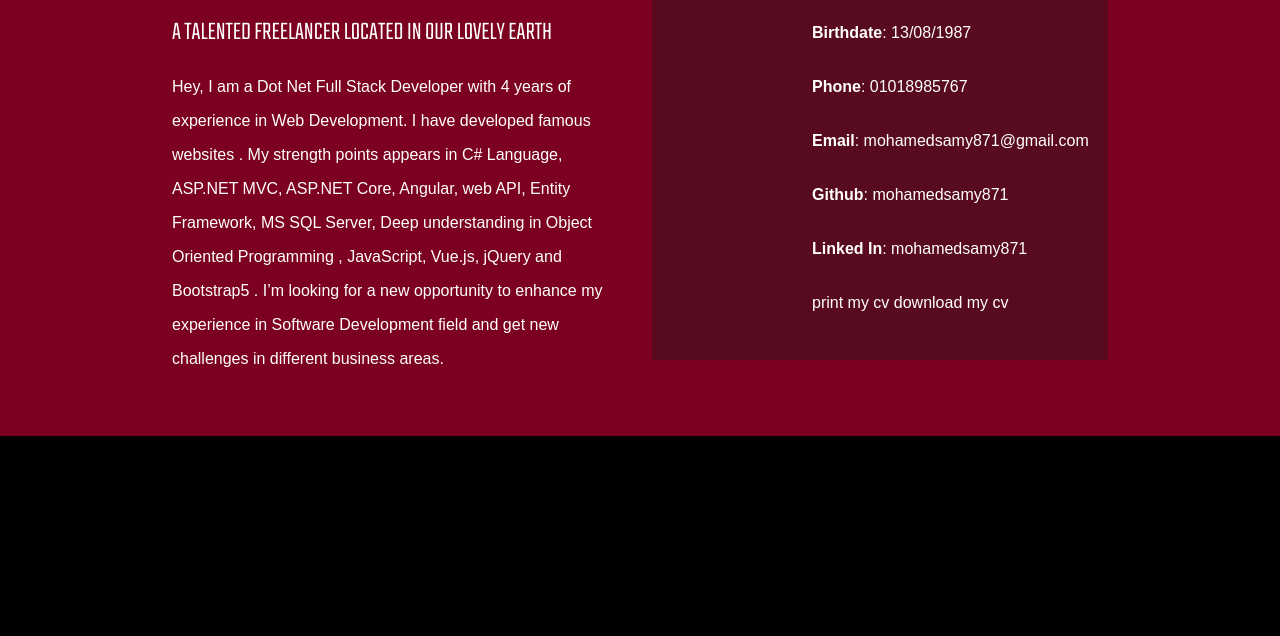
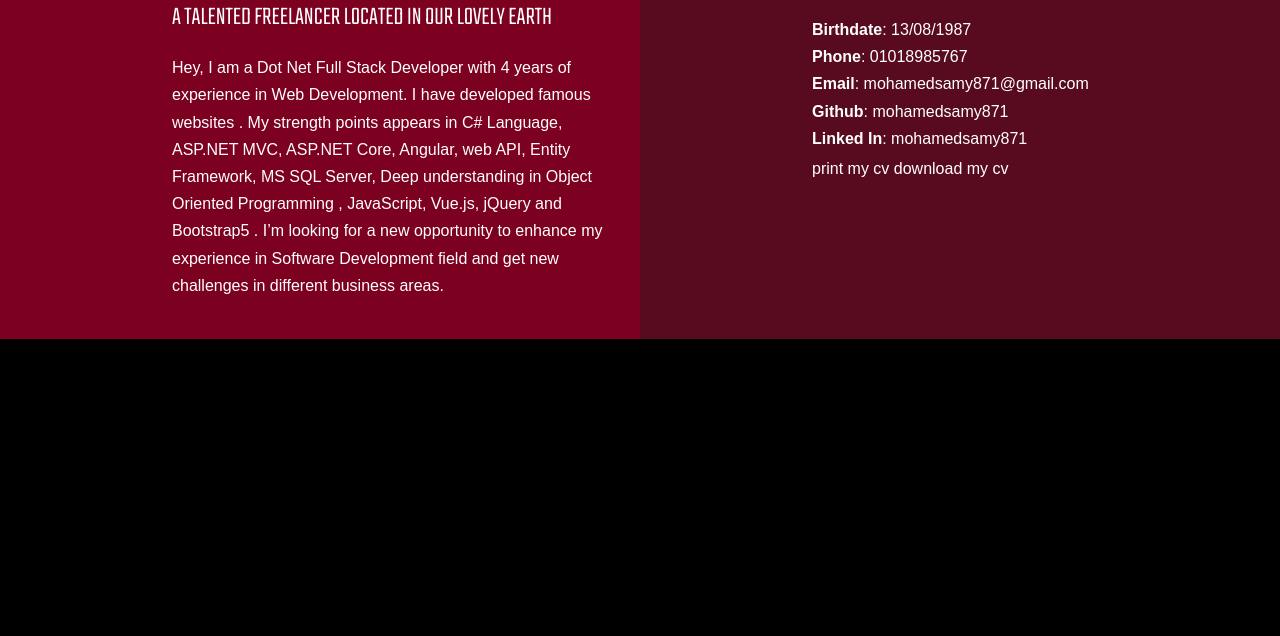
Before and after one commit to mohamedsamy871/PersonalWebsite, a plain HTML site: page content.html in a window 1280 px wide. Shown: the part 164-800 px from the top of the page. Drawn offline with nearby package versions, Linux system fonts and the light colour scheme.

Commit message:
'goodview'

```diff
--- a/content.html
+++ b/content.html
@@ -15,9 +15,10 @@
   <body>
     <div class="page-wrapper">
       <div class="brief-section">
+        <div class="introBg"></div>
         <div class="container">
           <div class="row">
-            <div class="col-6">
+            <div class="col-6" style="z-index: 1;">
               <div class="brief-container">
                 <h4>MOHAMED SAMY MOHAMED</h4>
                 <p class="subtitle">WEB DESIGNER / DEVELOPER</p>
--- a/css/main.css
+++ b/css/main.css
@@ -433,7 +433,12 @@ padding-right: 0;
   /*personal info section========START================*/
   .brief-section{
     padding:90px 0 40px;
-    background-color: var(--thm-base);
+    background-color: var(--thm-base-dark);
+    position: relative;
+  }
+  .brief-section p{
+    line-height: 1.7em!important;
+    margin-bottom: 0;
   }
 .brief-section .container{
   max-width: 960px;
@@ -451,6 +456,7 @@ padding-right: 0;
 }
 .brief-section .brief-container h6{
   font-weight: 100;
+  margin-top: 10px;
 }
 .brief-section .brief-container .subtitle{
   font-size: 0.8rem;
@@ -475,10 +481,19 @@ padding-right: 0;
 
   .contacts-container{
     padding:90px 0 40px;
-    background-color: var(--thm-base-dark);
   }
 
+.introBg{
+  background-color: var(--thm-base);
+  width: 50%;
+  z-index: 0;
+  position: absolute;
+  top: 0;
+  left: 0;
+  height: 100%;
 
+
+}
 
 
 
```
